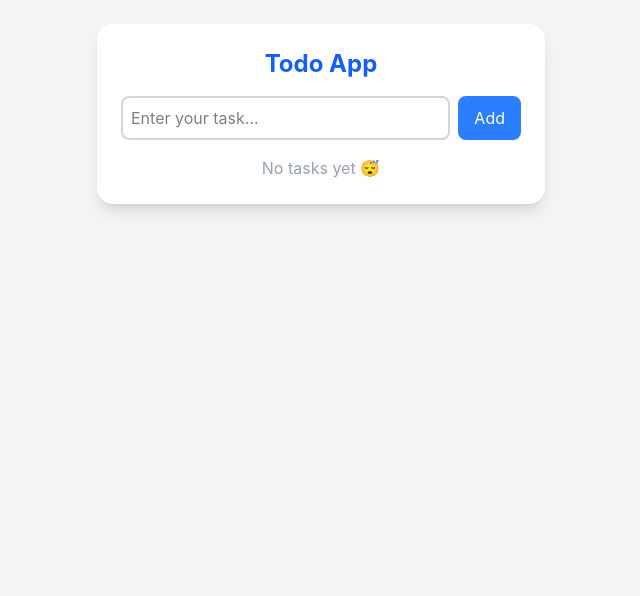
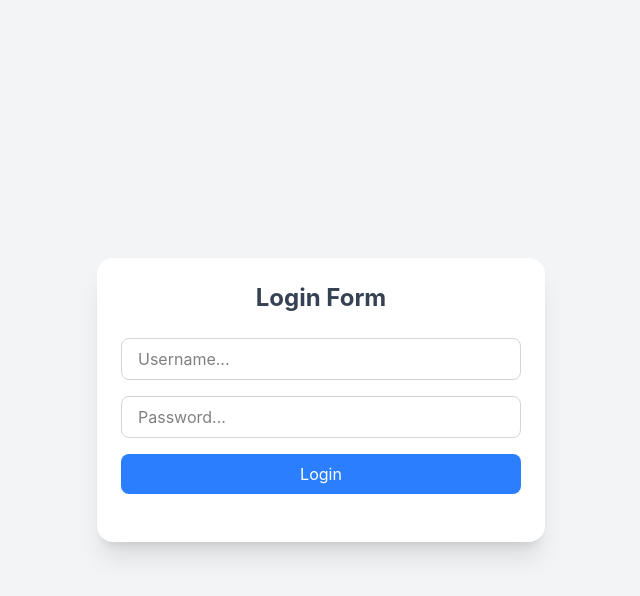
Before and after one commit to Soham-Ambekar/React-Study-A25-batch, a React (Vite) app: page / in a window 1280 px wide. Shown: the top 596 px of the page, without its empty margins (319-959 px from the left). Built offline with nearby package versions, Linux system fonts and the light colour scheme.

Commit message:
more tasks

```diff
--- a/src/components/FormHandling/FormIntro.jsx
+++ b/src/components/FormHandling/FormIntro.jsx
@@ -1,10 +1,20 @@
 import React from 'react'
 import FormTask1 from './tasks/FormTask1'
+import FormTask2 from './tasks/FormTask2'
+import FormTask3 from './tasks/FormTask3'
+import FormTaskCS1 from './tasks/FormTaskCS1'
+import FormTaskCS2 from './tasks/FormTaskCS2'
+import FormTaskCS3 from './tasks/FormTaskCS3'
 
 
 const FormIntro = () => {
   return (
-    <FormTask1></FormTask1>
+    // <FormTask1></FormTask1>
+    // <FormTask2></FormTask2>
+    // <FormTask3></FormTask3>
+    // <FormTaskCS1></FormTaskCS1>
+    // <FormTaskCS2></FormTaskCS2>
+    <FormTaskCS3></FormTaskCS3>
   )
 }
 
--- /dev/null
+++ b/src/components/FormHandling/tasks/FormTaskCS1.jsx
@@ -0,0 +1,74 @@
+// task 1 : simple todo list with two states one for what user typed in input field and another for storing todo into list?
+// Display todo on UI...
+// input field should br empty on submission
+
+
+import React, { useState } from 'react'
+
+const FormTaskCS1 = () => {
+    let [list,setList] = useState([]);
+    let[task,setTask] = useState("")
+
+    let handleChange= (e)=>{
+        setTask(e.target.value)
+    }
+
+    let handleSubmit = (e)=>{
+        e.preventDefault()
+        setList([...list, task])
+        setTask("")
+    }
+
+  return (
+    <>
+  <div className="min-h-screen bg-gray-100 flex items-center justify-center p-4">
+
+    <div className="w-full max-w-md bg-white shadow-xl rounded-2xl p-6">
+
+      <h1 className="text-2xl font-bold text-center text-gray-700 mb-4">
+        Todo App
+      </h1>
+
+      <form onSubmit={handleSubmit} className="flex gap-2 mb-4">
+        <input
+          className="flex-1 px-4 py-2 border border-gray-300 rounded-lg
+                     focus:outline-none focus:ring-2 focus:ring-blue-400
+                     transition"
+          type="text"
+          placeholder="Enter task..."
+          value={task}
+          onChange={handleChange}
+        />
+
+        <button
+          type="submit"
+          className="px-4 py-2 bg-blue-500 text-white rounded-lg
+                     hover:bg-blue-600 active:scale-95
+                     transition duration-200 shadow"
+        >
+          Add
+        </button>
+      </form>
+
+      <div className="space-y-3">
+        {list.map((val, ind) => (
+          <div
+            key={ind}
+            className="bg-gray-50 border border-gray-200
+                       p-3 rounded-lg shadow-sm
+                       hover:shadow-md transition"
+          >
+            <h2 className="text-gray-700">{val}</h2>
+          </div>
+        ))}
+      </div>
+
+    </div>
+  </div>
+</>
+
+
+  )
+}
+
+export default FormTaskCS1
--- /dev/null
+++ b/src/components/FormHandling/tasks/FormTaskCS2.jsx
@@ -0,0 +1,96 @@
+// task 2: take 3 states, 1st for username , 2nd for password and 3rd for list
+// diaplay it on UI...
+// input field should br empty on submission
+// use 2 different function
+
+import React, { useState } from "react";
+
+const FormTaskCS2 = () => {
+  let [username, setUsername] = useState("");
+  let [password, setPassword] = useState("");
+  let [list, setList] = useState([]);
+
+  let handleChange = (e) => {
+    if (e.target.name === "username") {
+      setUsername(e.target.value);
+    } else {
+      setPassword(e.target.value);
+    }
+  };
+
+  let handleSubmit = (e) => {
+    e.preventDefault();
+
+    if (!username.trim() || !password.trim()) return;
+
+    setList([
+      ...list,
+      { username: username, password: password, id: Date.now() },
+    ]);
+
+    setUsername("");
+    setPassword("");
+  };
+
+  return (
+    <div className="min-h-screen bg-gray-100 flex items-center justify-center p-4">
+      <div className="w-full max-w-md bg-white shadow-xl rounded-2xl p-6">
+
+        <h1 className="text-2xl font-bold text-center text-gray-700 mb-6">
+          User Form
+        </h1>
+
+        <form onSubmit={handleSubmit} className="space-y-4">
+          <input
+            type="text"
+            value={username}
+            name="username"
+            placeholder="Username"
+            onChange={handleChange}
+            className="w-full px-4 py-2 border border-gray-300 rounded-lg
+                       focus:outline-none focus:ring-2 focus:ring-blue-400"
+          />
+
+          <input
+            type="password"
+            value={password}
+            name="password"
+            placeholder="Password"
+            onChange={handleChange}
+            className="w-full px-4 py-2 border border-gray-300 rounded-lg
+                       focus:outline-none focus:ring-2 focus:ring-blue-400"
+          />
+
+          <button
+            type="submit"
+            className="w-full bg-blue-500 text-white py-2 rounded-lg
+                       hover:bg-blue-600 active:scale-95 transition"
+          >
+            Add User
+          </button>
+        </form>
+
+        {/* Display List */}
+        <div className="mt-6 space-y-3">
+          {list.map((obj) => (
+            <div
+              key={obj.id}
+              className="bg-gray-50 border border-gray-200
+                         p-4 rounded-lg shadow-sm hover:shadow-md transition"
+            >
+              <h3 className="text-gray-700 font-semibold">
+                Username: {obj.username}
+              </h3>
+              <h3 className="text-gray-600">
+                Password: {obj.password}
+              </h3>
+            </div>
+          ))}
+        </div>
+
+      </div>
+    </div>
+  );
+};
+
+export default FormTaskCS2;
--- /dev/null
+++ b/src/components/FormHandling/tasks/FormTaskCS3.jsx
@@ -0,0 +1,92 @@
+// tasks 3: take 2 states, 1st as a object for username password and id, and 2nd as a list
+// diaplay it on UI...
+// input field should br empty on submission
+// using single function for all the inputs..using dynamic key,
+
+import React, { useState } from "react";
+
+const FormTaskCS3 = () => {
+  let [state, setState] = useState({
+    username: "",
+    password: "",
+    id: Date.now(),
+  });
+
+  let [list, setList] = useState([]);
+
+  let handleChange = (e) => {
+    setState({ ...state, [e.target.name]: e.target.value });
+  };
+
+  let handleSubmit = (e) => {
+    e.preventDefault();
+
+    if (!state.username.trim() || !state.password.trim()) return;
+
+    setList([...list, state]);
+
+    setState({
+      username: "",
+      password: "",
+      id: Date.now(),
+    });
+  };
+
+  return (
+    <div className="min-h-screen bg-gray-100 flex items-center justify-center p-4">
+      <div className="w-full max-w-md bg-white shadow-xl rounded-2xl p-6">
+        <h1 className="text-2xl font-bold text-center text-gray-700 mb-6">
+          Login Form
+        </h1>
+
+        <form onSubmit={handleSubmit} className="space-y-4">
+          <input
+            type="text"
+            value={state.username}
+            name="username"
+            onChange={handleChange}
+            placeholder="Username..."
+            className="w-full px-4 py-2 border border-gray-300 rounded-lg
+                       focus:outline-none focus:ring-2 focus:ring-blue-400"
+          />
+
+          <input
+            type="password"
+            value={state.password}
+            name="password"
+            onChange={handleChange}
+            placeholder="Password..."
+            className="w-full px-4 py-2 border border-gray-300 rounded-lg
+                       focus:outline-none focus:ring-2 focus:ring-blue-400"
+          />
+
+          <button
+            type="submit"
+            className="w-full bg-blue-500 text-white py-2 rounded-lg
+                       hover:bg-blue-600 active:scale-95 transition"
+          >
+            Login
+          </button>
+        </form>
+
+        {/* Display List */}
+        <div className="mt-6 space-y-3">
+          {list.map((user) => (
+            <div
+              key={user.id}
+              className="bg-gray-50 border border-gray-200
+                         p-4 rounded-lg shadow-sm hover:shadow-md transition"
+            >
+              <h3 className="text-gray-700 font-semibold">
+                Username: {user.username}
+              </h3>
+              <h3 className="text-gray-600">Password: {user.password}</h3>
+            </div>
+          ))}
+        </div>
+      </div>
+    </div>
+  );
+};
+
+export default FormTaskCS3;
```
